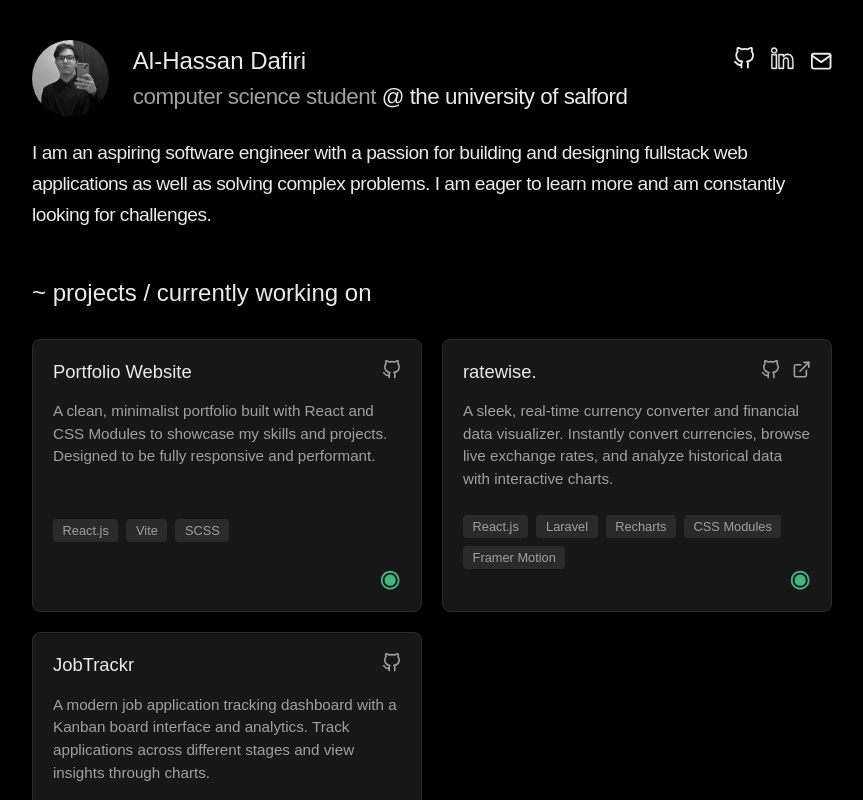
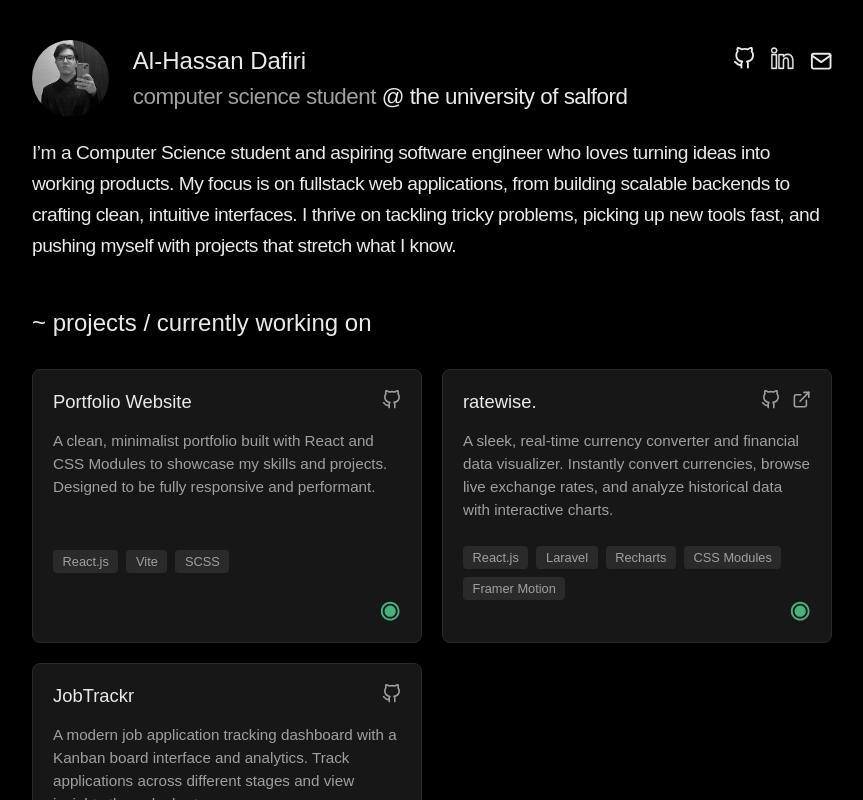
Before and after one commit to alhassandafiri/dafiri-dev, a React (Vite) app: page / in a window 1280 px wide. Shown: the top 800 px of the page, without its empty margins (208-1071 px from the left). Built offline with nearby package versions, Linux system fonts and the light colour scheme; a web font is replaced by a local one.

Commit message:
modify about section

```diff
--- a/src/components/About/About.jsx
+++ b/src/components/About/About.jsx
@@ -6,7 +6,7 @@ function About() {
     <section className={styles.aboutSection}>
       <div className={styles.aboutContent}>
           <p className={styles.aboutDescription}>
-            I am an aspiring software engineer with a passion for building and designing fullstack web applications as well as solving complex problems. I am eager to learn more and am constantly looking for challenges.
+            I’m a Computer Science student and aspiring software engineer who loves turning ideas into working products. My focus is on fullstack web applications, from building scalable backends to crafting clean, intuitive interfaces. I thrive on tackling tricky problems, picking up new tools fast, and pushing myself with projects that stretch what I know.
           </p>
       </div>
     </section>
```
